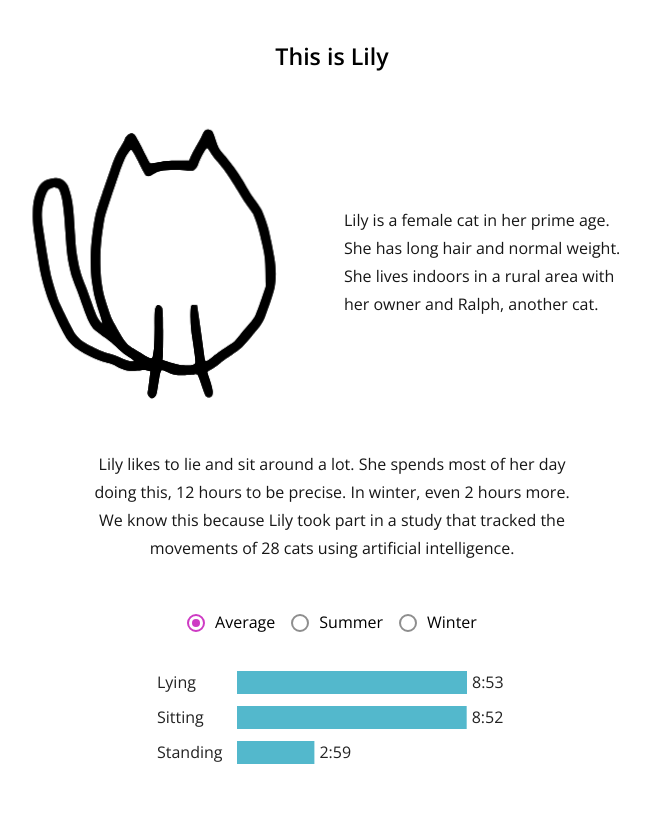
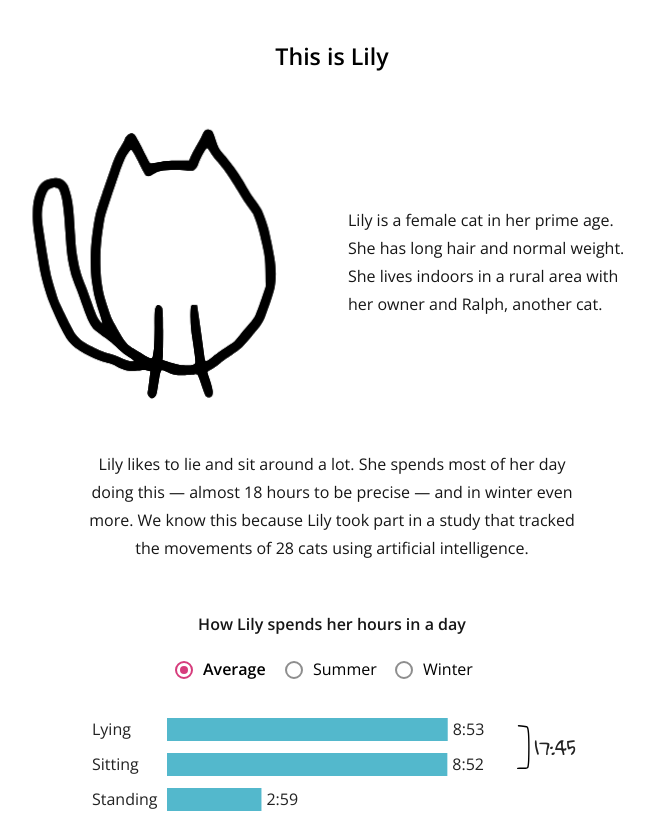
Before and after one commit to Lisa-Ho/lazy-cats, a SvelteKit app: page / in a window 1280 px wide. Shown: the part 320-1133 px from the top of the page, without its empty margins (308-962 px from the left). Built offline with nearby package versions, Linux system fonts and the light colour scheme.

Commit message:
finalised bar chart

```diff
--- a/src/components/BarChart.svelte
+++ b/src/components/BarChart.svelte
@@ -1,13 +1,16 @@
 <script>
+    import * as d3 from "d3";
     export let cats = [];
-    let season = "average"; // toggle state
+
+    let season = "average";
 
     // filter for Lily and reformat data
-    const poses = ["sitting", "lying", "standing"];
+    const poses = ["sitting", "lying", "standing", "other"];
     $: cat =
         Array.isArray(cats) && cats.length
             ? poses.map((pose) => {
-                  const baseKey = `prop_${pose}`;
+                  const baseKey =
+                      pose === "other" ? "pose_other_value" : `prop_${pose}`;
                   const cat = cats.filter((d) => d.cat_name === "Lily")[0];
                   return {
                       pose,
@@ -20,15 +23,36 @@
 
     $: sortedData = cat
         .map((d) => ({ pose: d.pose, value: d[season] }))
-        .sort((a, b) => b.value - a.value);
+        .sort((a, b) => {
+            if (a.pose === "other") return 1;
+            if (b.pose === "other") return -1;
+            return b.value - a.value;
+        });
 
-    $: console.log(sortedData);
-
-    const chartWidth = 350;
+    //settings for chart (axis, size, bars)
+    let width = 450;
+    const margin = { top: 20, right: 110, left: 85, bottom: 20 };
     const barHeight = 35;
     const barGap = 12;
-    $: maxValue = Math.max(...sortedData.map((d) => d.value));
 
+    $: maxValue = cat.length
+        ? Math.max(
+              ...cat.flatMap((d) => [
+                  d.average ?? 0,
+                  d.summer ?? 0,
+                  d.winter ?? 0,
+              ]),
+          )
+        : 0;
+
+    $: console.log(maxValue);
+
+    $: xScale = d3
+        .scaleLinear()
+        .domain([0, maxValue])
+        .range([0, width - margin.right - margin.left]);
+
+    //formatting functions for rendering labels
     function toSentenceCase(text) {
         if (!text) return "";
         return text.charAt(0).toUpperCase() + text.slice(1).toLowerCase();
@@ -40,9 +64,18 @@
         const minutes = Math.round((decimalHours - hours) * 60);
         return `${hours}:${minutes.toString().padStart(2, "0")}`;
     }
+
+    $: sittingLyingSum = cat.length
+        ? (cat.find((d) => d.pose === "sitting")?.[season] ?? 0) +
+          (cat.find((d) => d.pose === "lying")?.[season] ?? 0)
+        : 0;
 </script>
 
-<div class="chart-container" id="bar-chart">
+<div class="chart-container" id="bar-chart" bind:clientWidth={width}>
+    <div class="chart-title">
+        <p>How Lily spends her hours in a day</p>
+    </div>
+
     <div class="radio-group">
         {#each ["average", "summer", "winter"] as s}
             <label class="radio-option">
@@ -57,21 +90,33 @@
         {/each}
     </div>
 
-    <svg width={chartWidth} height={sortedData.length * barHeight + barGap}>
+    <svg {width} height={sortedData.length * barHeight + barGap + margin.top}>
+        <g
+            transform={`translate(${width - margin.left + 20}, ${barGap}) scale(0.7)`}
+        >
+            <path
+                d="M2.25195 0.00497898C7.59454 0.536293 11.3217 1.07752 13.4688 1.48642C13.6754 1.52578 14.1858 1.58731 14.667 1.86533C15.1884 2.16663 15.605 2.65833 15.9473 3.38584C16.5991 4.77154 17.1105 7.30667 17.4531 12.0685C18.1428 21.6539 18.142 40.7666 17.665 50.7511C17.4273 55.7285 17.068 58.3916 16.6367 59.8624C16.4196 60.6029 16.1562 61.144 15.7959 61.5265C15.407 61.9392 14.988 62.0695 14.791 62.1378C14.4357 62.261 14.03 62.4213 13.4473 62.5538C12.8631 62.6866 12.1139 62.7912 10.9834 62.8614C8.74781 63.0003 4.90312 63.0001 1 63.0001C0.447716 63.0001 7.78224e-07 62.5524 0 62.0001C0 61.4478 0.447715 61.0001 1 61.0001C4.93709 61.0001 8.70214 60.9993 10.8594 60.8653C11.9252 60.7991 12.5597 60.7036 13.0039 60.6026C13.449 60.5014 13.7161 60.3946 14.1357 60.2491C14.3264 60.183 14.3185 60.1791 14.3408 60.1554C14.3918 60.1012 14.5409 59.9032 14.7178 59.2999C15.0749 58.0819 15.4292 55.6343 15.667 50.6554C16.1413 40.7266 16.1404 21.6971 15.458 12.212C15.1146 7.43941 14.6137 5.24804 14.1377 4.23642C13.9162 3.76587 13.7401 3.64059 13.666 3.59775C13.5517 3.53169 13.4627 3.52136 13.0947 3.45127C11.0275 3.05756 7.36408 2.52332 2.05371 1.99521C1.50439 1.94042 1.10373 1.45082 1.1582 0.901463C1.21286 0.35189 1.70238 -0.0496755 2.25195 0.00497898Z"
+                fill="black"
+            />
+            <text x="25" y={barHeight} class="annotation">{formatHours(sittingLyingSum)}
+ </text>
+        </g>
+
         {#each sortedData as { pose, value }, i}
             <g transform={`translate(0, ${i * barHeight})`}>
-                <text x="0" y={barHeight / 2} class="axis-label"
+                <text x="10" y={barHeight / 2} class="axis-label"
                     >{toSentenceCase(pose)}</text
                 >
+
                 <rect
-                    x="80"
+                    x={margin.left}
                     y="5"
                     height={barHeight - barGap}
-                    width={(value / maxValue) * (chartWidth - 120)}
+                    width={xScale(value)}
                     fill="#53B8CC"
                 />
                 <text
-                    x={(value / maxValue) * (chartWidth - 120) + 85}
+                    x={xScale(value) + margin.left + 5}
                     y={barHeight / 2}
                     class="value-label"
                 >
@@ -104,6 +149,8 @@
         font-family: "Open Sans", sans-serif;
         dominant-baseline: middle;
         fill: #222222;
+        min-width: 94px;
+        text-align: left;
     }
 
     .radio-option {
@@ -132,8 +179,12 @@
         background-color: white;
     }
 
+    .radio-option:has(input[type="radio"]:checked) {
+        font-weight: 600;
+    }
+
     .radio-option:has(input[type="radio"]:checked)::before {
-        border-color: #ce3bc4;
+        border-color: #d63c7c;
     }
 
     .radio-option:has(input[type="radio"]:checked)::after {
@@ -144,17 +195,37 @@
         width: 8px;
         height: 8px;
         border-radius: 50%;
-        background-color: #ce3bc4;
+        background-color: #d63c7c;
     }
 
     #bar-chart {
-        height: 200px;
+        height: 250px;
         width: 100%;
-        min-width: 300px;
+        min-width: 320px;
+        max-width: 500px;
         align-items: center;
         display: flex;
         flex-direction: column;
         gap: 1rem;
+        margin-bottom: 1rem;
+    }
+
+    .chart-title p {
+        font-size: 1rem;
+        font-family: "Open Sans", sans-serif;
+        font-weight: 600;
+        dominant-baseline: middle;
+        fill: #222222;
+        margin-bottom: 0.2rem;
+    }
+
+    .annotation {
+        font-size: 1.7rem;
+        font-family: "Gloria Hallelujah", cursive;
+        font-weight: 500;
+        dominant-baseline: middle;
+        fill: #222222;
+        margin-bottom: 0.2rem;
     }
 
     .axis-label {
--- a/src/components/Intro.svelte
+++ b/src/components/Intro.svelte
@@ -44,7 +44,7 @@
         <div class="text-wrapper">
             <p>
                 Lily likes to lie and sit around a lot. She spends most of her
-                day doing this, 12 hours to be precise. In winter, even 2 hours
+                day doing this — almost 18 hours to be precise — and in winter even
                 more.
                 We know this because Lily took part in a study that tracked the
                 movements of 28 cats using artificial intelligence.
--- a/static/styles.css
+++ b/static/styles.css
@@ -84,7 +84,7 @@ section {
     flex-direction: row;
     flex-wrap: wrap;
     justify-content: center;
-    gap: 1.5rem;
+    gap: 2rem;
     max-width: 600px;
     text-align: left;
     align-items: center;
@@ -95,7 +95,7 @@ section {
     flex-direction: column;
     flex-wrap: wrap;
     justify-content: center;
-    gap: 1.5rem;
+    gap: 2rem;
     max-width: 600px;
     text-align: center;
     align-items: center;
```
